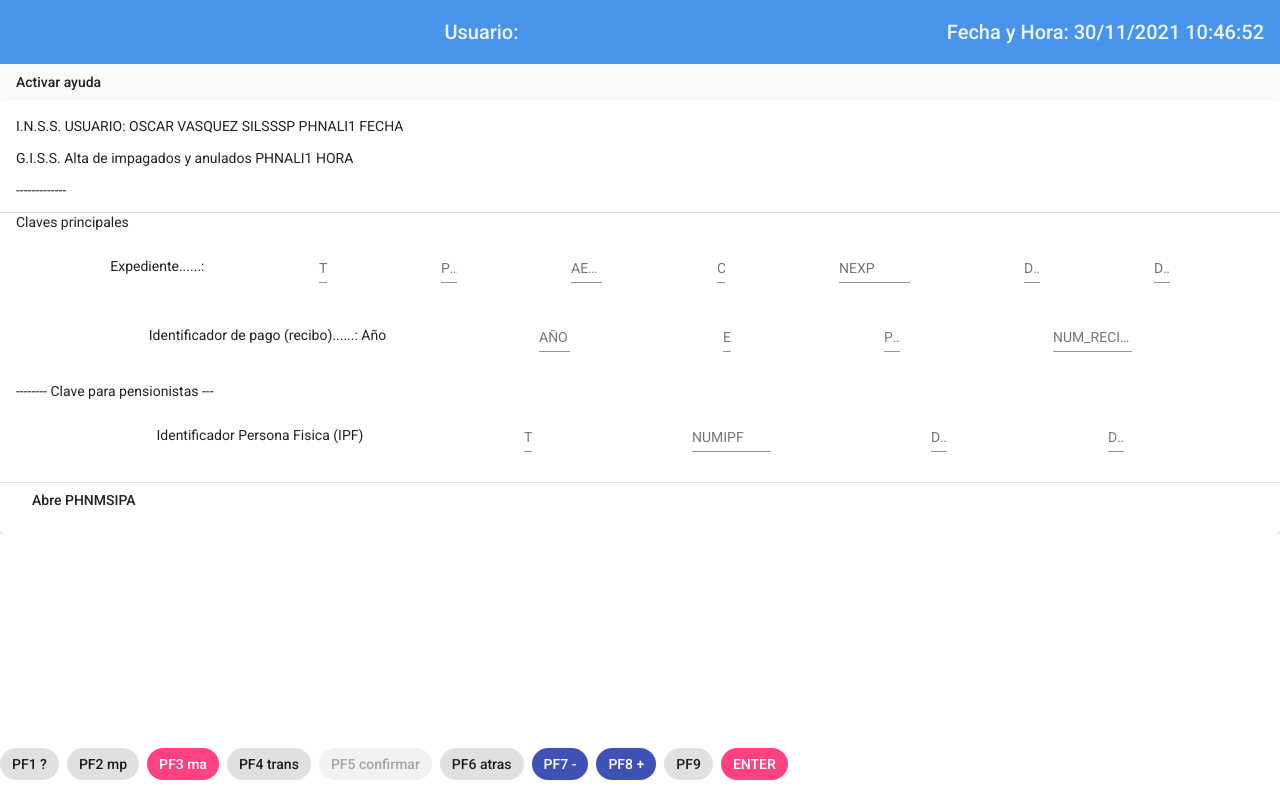
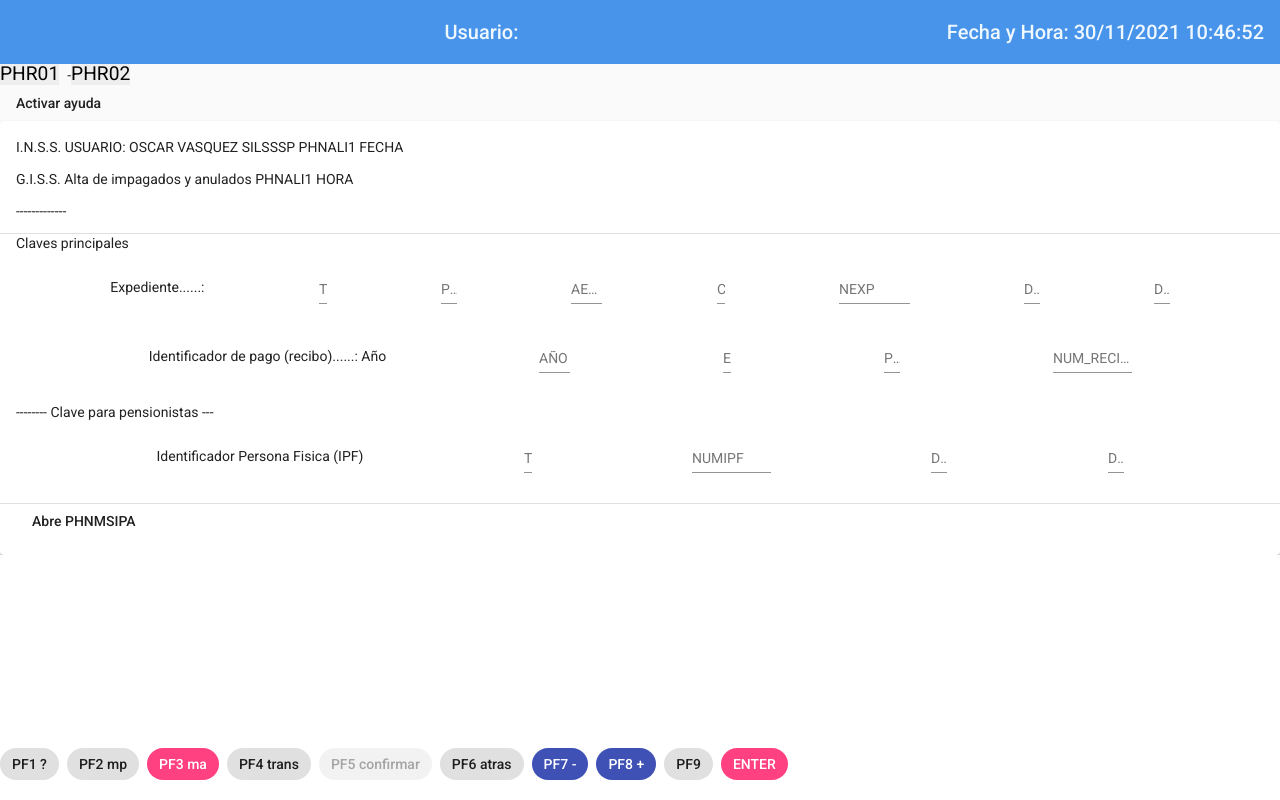
Before and after one commit to Oscarvas/ngmock, an Angular app: page /PHR02 in a window 1280 px wide. Built offline with nearby package versions, Linux system fonts and the light colour scheme; no server answers.

Commit message:
navegacion rutas y estilos

```diff
--- a/src/app/app.component.html
+++ b/src/app/app.component.html
@@ -2,13 +2,14 @@
 <app-cabecera ></app-cabecera>
 
 <!-- Creates a layout with a left and right sidenav and implicit content. -->
-
-
 <mat-drawer-container class="example-container" autosize hasBackdrop>
   <mat-drawer #drawer class="example-sidenav" mode="side" position="end">
     <app-ayuda></app-ayuda>
   </mat-drawer>
-
+  <nav class="navega">
+    <a routerLink="/PHR01" routerLinkActive="active">PHR01</a><span>-</span>
+    <a routerLink="/PHR02" routerLinkActive="active">PHR02</a>
+  </nav>
   <div class="example-sidenav-content">
     <button type="button" mat-button (click)="drawer.toggle()">
       Activar ayuda
--- a/src/app/app.component.scss
+++ b/src/app/app.component.scss
@@ -14,3 +14,30 @@ mat-sidenav-content {
 .superior{
   color: white;
 }
+.navega a {
+  color: black;
+  text-decoration: none;
+  // display: inline;
+  font-size: 1.2rem;
+  background-color: #eee;
+  margin: .5rem .5rem .5rem 0;
+  // padding: .5rem 0;
+  // border-radius: 4px;
+}
+.navega a:hover {
+  color: #2c3a41;
+  background-color: #e6e6e6;
+}
+
+.navega a:active {
+  background-color: #525252;
+  color: #fafafa;
+}
+
+.navega .selected a {
+  background-color: #d6e6f7;
+}
+
+.navega .selected a:hover {
+  background-color: #bdd7f5;
+}
```
